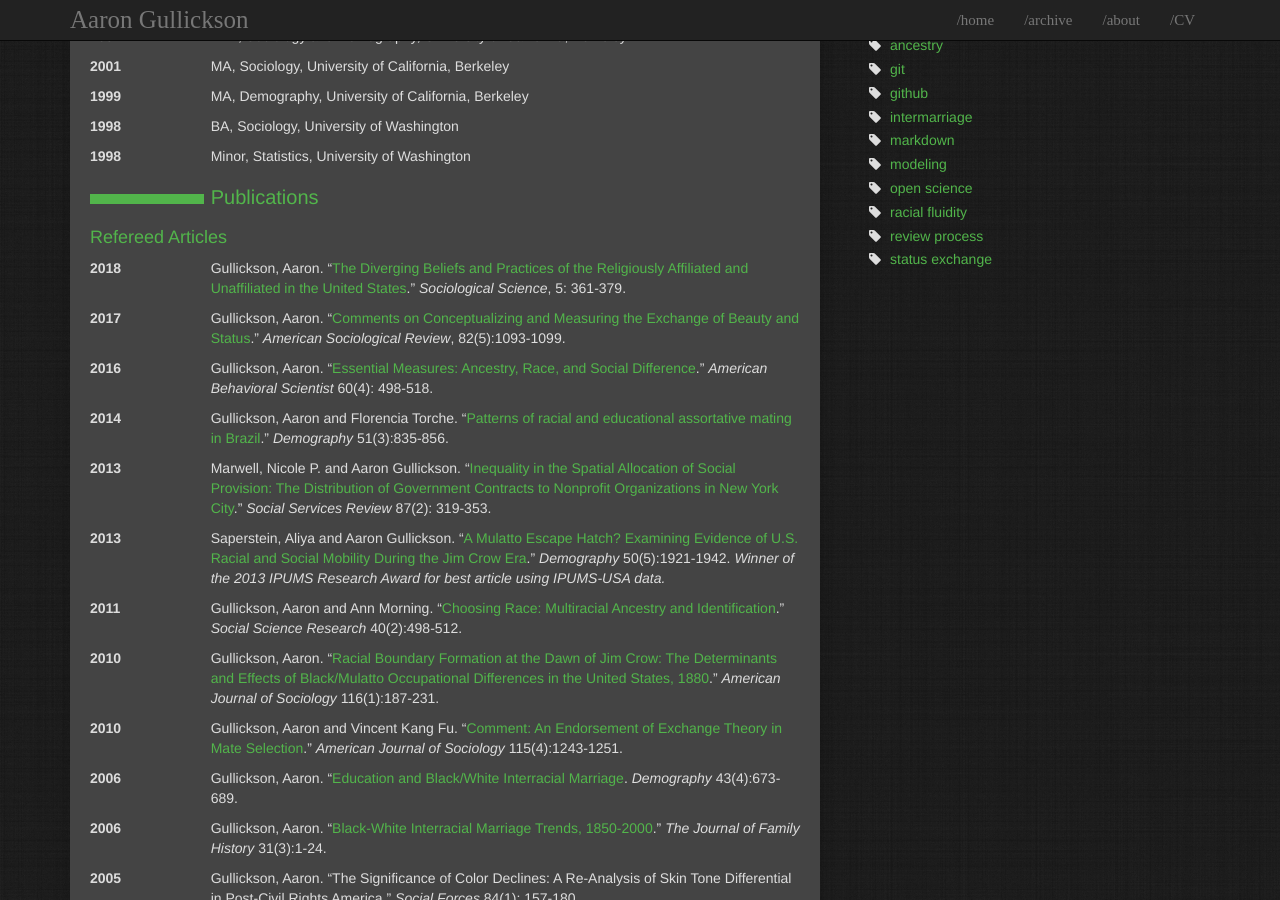
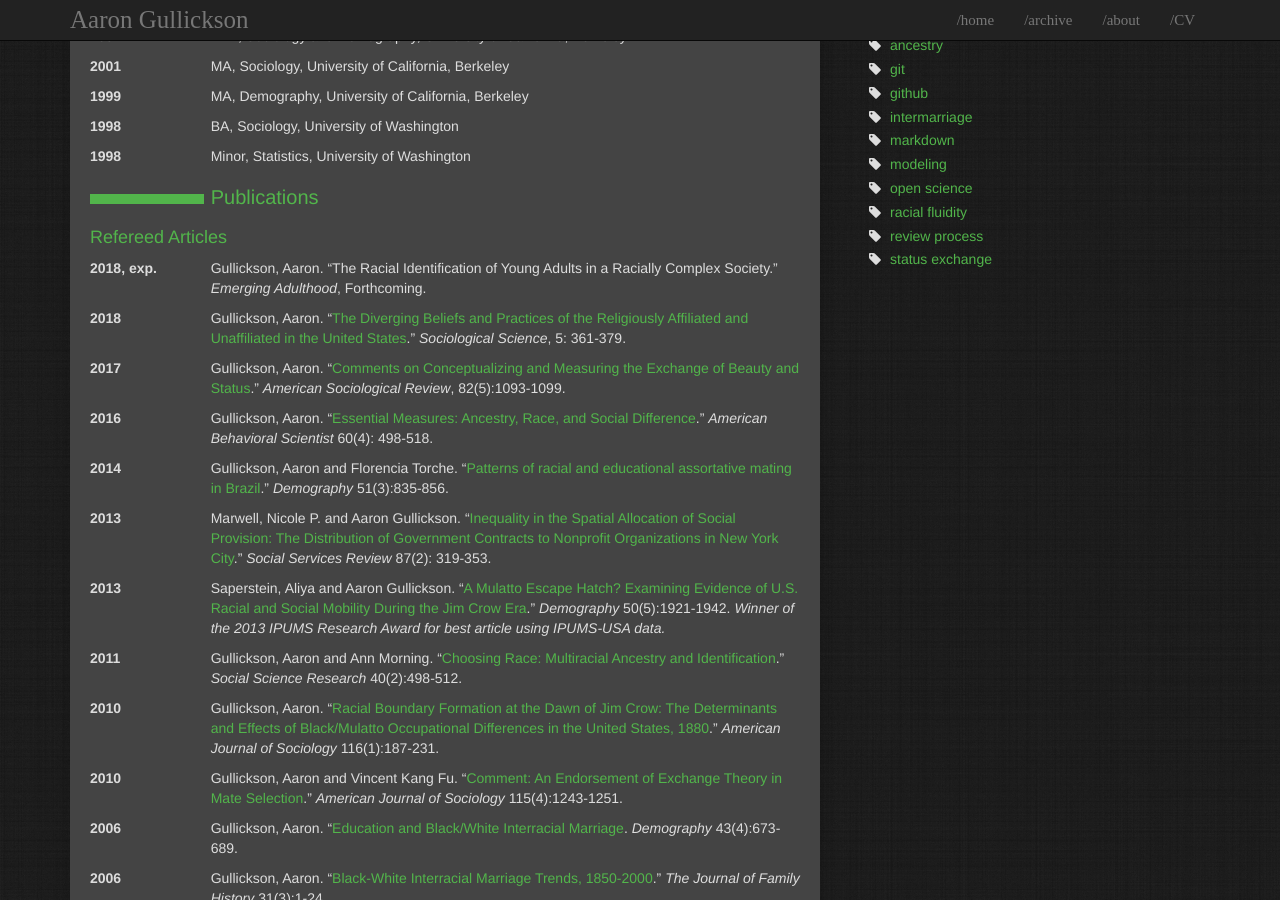
Before and after one commit to AaronGullickson/AaronGullickson.github.io, a Jekyll site: the page built from cv.md, in a window 1280 px wide and 900 px high, scrolled down 326 px. Built offline with Jekyll 4.4.1, drawn with Linux system fonts in a browser that asks for light colours; some web fonts are replaced; our own code applies the rules of GitHub Pages for plain Markdown files.

Commit message:
updated CV

```diff
--- a/cv.md
+++ b/cv.md
@@ -44,6 +44,9 @@ output: pdf_document
 
 ### Refereed Articles
 
+
+2018, exp.
+: Gullickson, Aaron. "The Racial Identification of Young Adults in a Racially Complex Society." *Emerging Adulthood*, Forthcoming.
 
 2018
 : Gullickson, Aaron. "[The Diverging Beliefs and Practices of the Religiously Affiliated and Unaffiliated in the United States](https://dx.doi.org/10.15195/v5.a16)." *Sociological Science*, 5: 361-379.
```
Also changed, not shown: 1 other file.
